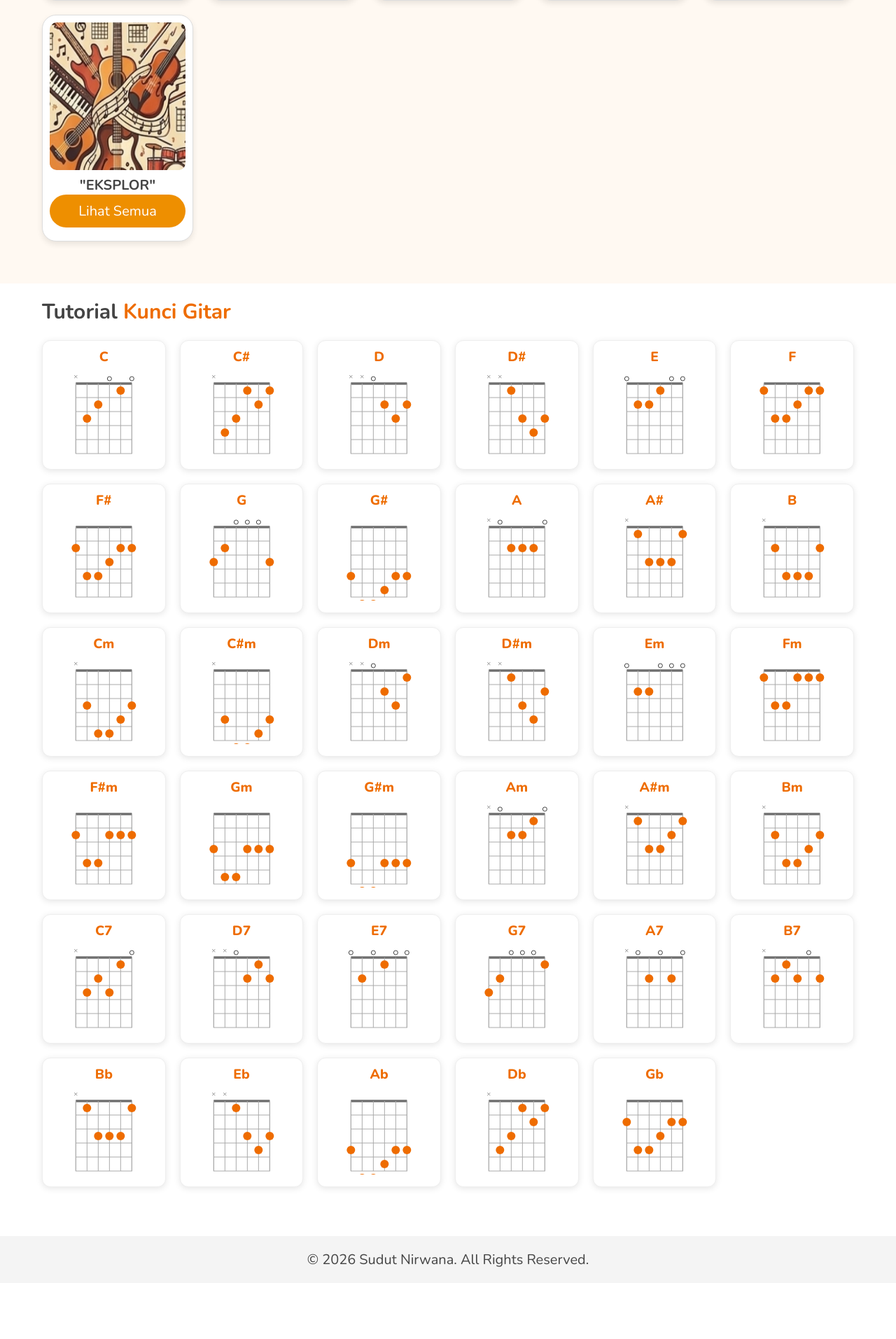
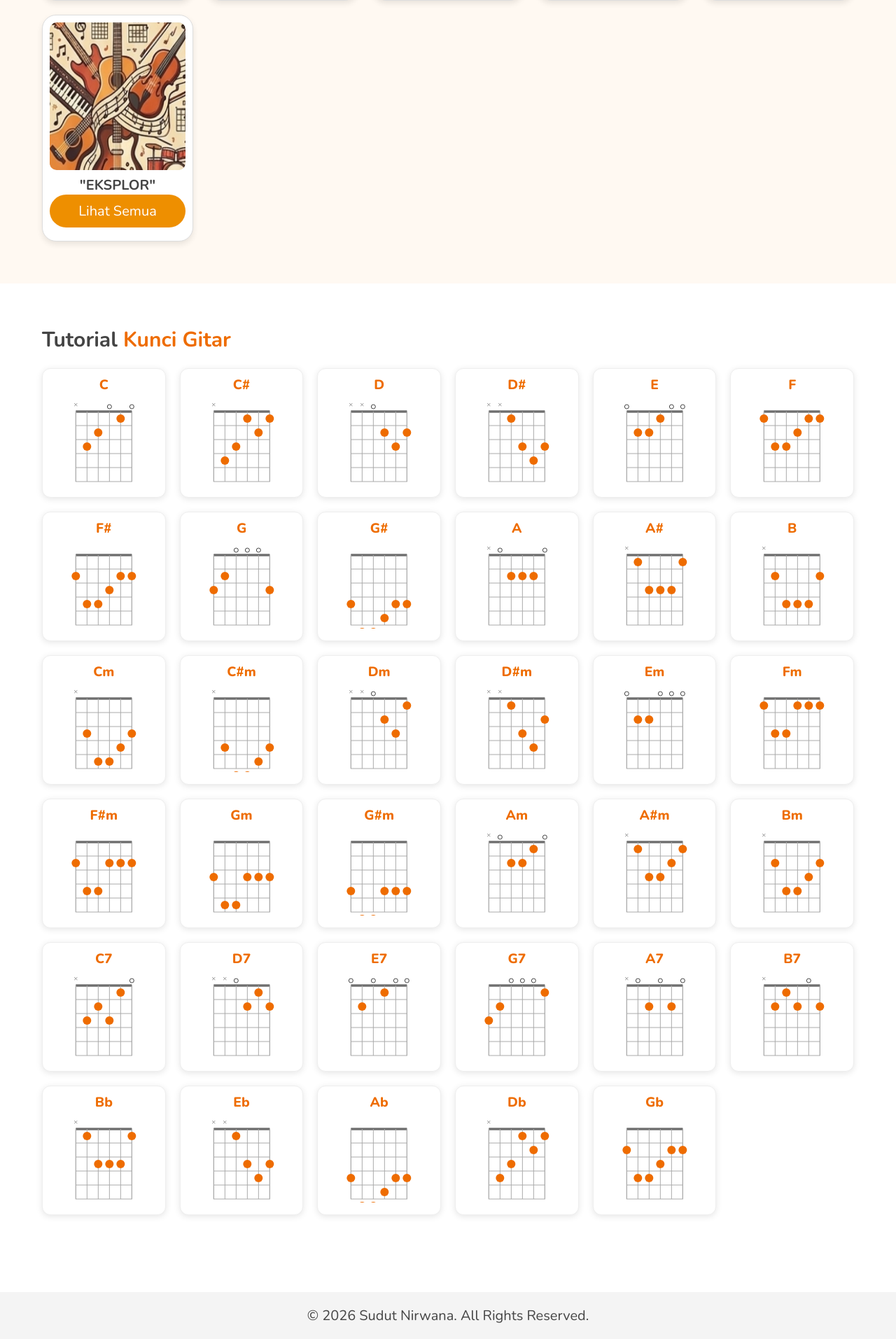
Before and after one commit to sudut-nirwana/sudut-nirwana-main, a Jekyll site: the page built from index.html, in a window 1280 px wide. Shown: the part 2051-3964 px from the top of the page at 70% size. Built offline with Jekyll 4.4.1, drawn with Linux system fonts in a browser that asks for light colours; before the commit the page ends 3884 px from its top, so only the background shows below that.

Commit message:
Update chord-tutorial-grid.html

```diff
--- a/_includes/chord-tutorial-grid.html
+++ b/_includes/chord-tutorial-grid.html
@@ -1,8 +1,9 @@
-<div class="container reveal up">
-    <h2>Tutorial <strong style="color: #ee6c00;">Kunci Gitar</strong></h2>
+<div style="padding: 40px 0">
+<div class="container">
+    <h2 class="reveal up">Tutorial <strong style="color: #ee6c00;">Kunci Gitar</strong></h2>
     <div id="all-chords-grid" class="chord-grid-container refeal up"></div>
 </div>
-
+</div>
 
 <script>
     document.addEventListener('DOMContentLoaded', function() {
```
